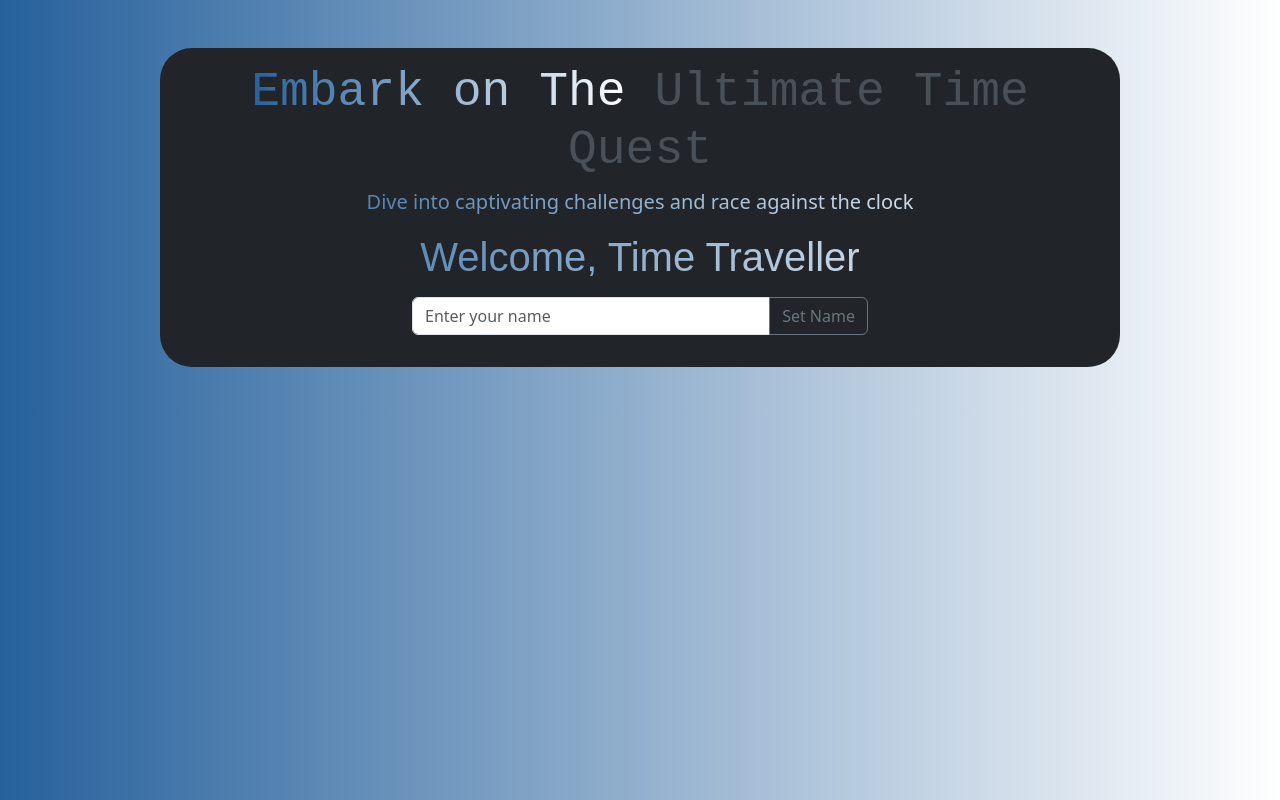
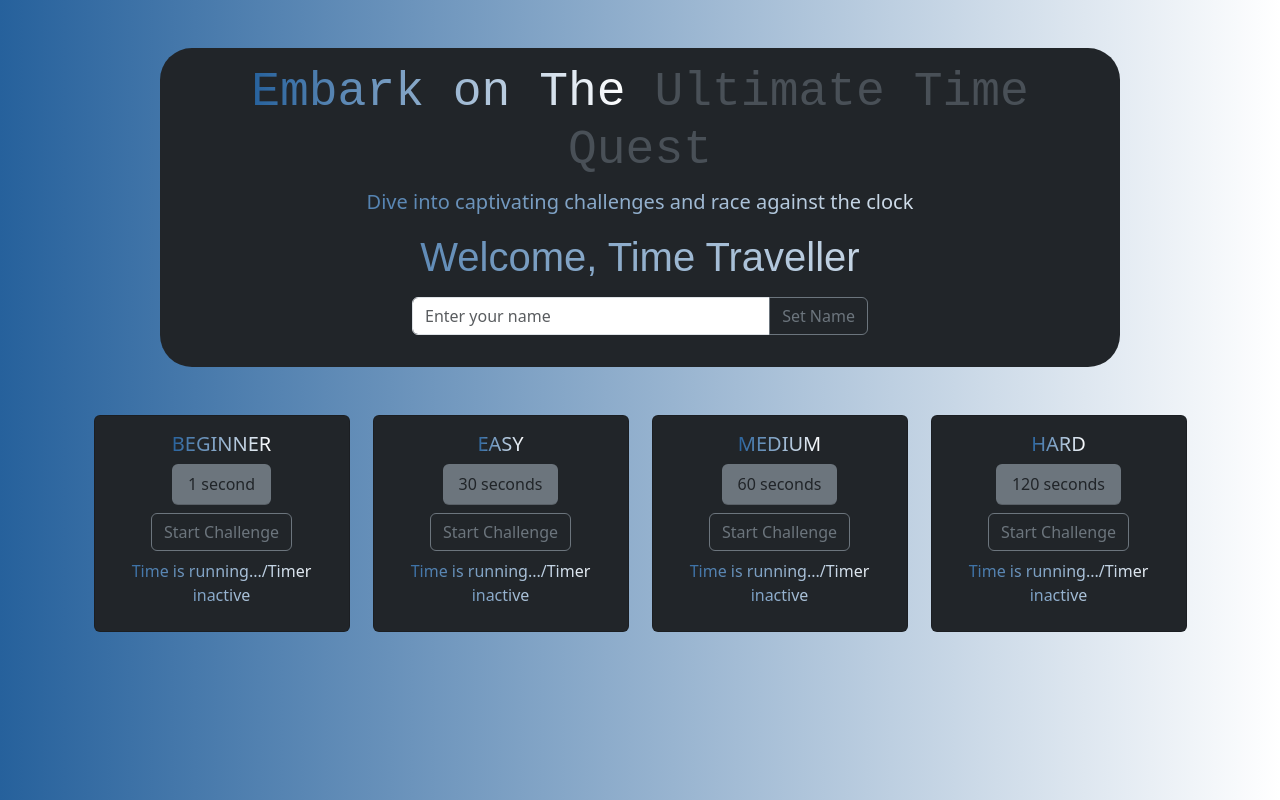
Before and after one commit to Jagadeeshftw/Ultimate_Time_Quest, a React (Vite) app: page / in a window 1280 px wide. Built offline with nearby package versions, Linux system fonts and the light colour scheme.

Commit message:
Adding ChallengeBox & ChallengeCard

```diff
--- /dev/null
+++ b/components/ChallengeBox.jsx
@@ -0,0 +1,15 @@
+import ChallengeCard from "./ChallengeCard";
+
+const ChallengeBox = () => {
+  return (
+    <div className="container">
+      <div className="row justify-content-around g-0">
+        <ChallengeCard level="BEGINNER" timing="1" />
+        <ChallengeCard level="EASY" timing="30" />
+        <ChallengeCard level="MEDIUM" timing="60" />
+        <ChallengeCard level="HARD" timing="120" />
+      </div>
+    </div>
+  );
+};
+export default ChallengeBox;
--- /dev/null
+++ b/components/ChallengeCard.jsx
@@ -0,0 +1,24 @@
+import "../src/index.scss";
+const ChallengeCard = ({ level, timing }) => {
+  return (
+    <div
+      class="card mb-3 bg-dark"
+      style={{ width: "16rem", backgroundColor: "#26619c" }}
+    >
+      <div class="card-body d-flex flex-column align-items-center justify-content-center">
+        <h5 class="card-title text-center green mb-2">{level}</h5>
+        <div class="card-header bg-secondary text-dark mb-2 rounded">
+          {timing} second{timing > 1 ? "s" : " "}
+        </div>
+        <a href="#" class="btn btn-outline-secondary align-center  mb-2">
+          Start Challenge
+        </a>
+        <p class="card-text green mb-2 text-center">
+          Time is running.../Timer inactive
+        </p>
+      </div>
+    </div>
+  );
+};
+
+export default ChallengeCard;
--- a/src/App.jsx
+++ b/src/App.jsx
@@ -1,10 +1,12 @@
+import ChallengeBox from "../components/ChallengeBox"
 import Header from "../components/Header"
 
 function App() {
 
   return (
     <>
-      <Header/>
+      <Header />
+      <ChallengeBox/>
     </>
   )
 }
--- a/src/index.scss
+++ b/src/index.scss
@@ -7,14 +7,14 @@
 }
 
 .style-green {
-    background: linear-gradient(to right, #26619C, white);
+  background: linear-gradient(to right, #26619c, white);
   background-position: center;
-
-
 }
-
+.blue {
+  color: #26619c;
+}
 .green {
-    background: linear-gradient(to right, #26619C, white);
+  background: linear-gradient(to right, #26619c, white);
   background-clip: text;
   -webkit-background-clip: text;
   /* For older versions of Safari */
@@ -22,7 +22,6 @@
   /* Hide original text */
 }
 
-
 .freeman-regular {
   font-family: "Freeman", sans-serif;
   font-weight: 200;
```
Lines whose indentation alone changed are shown as unchanged.
